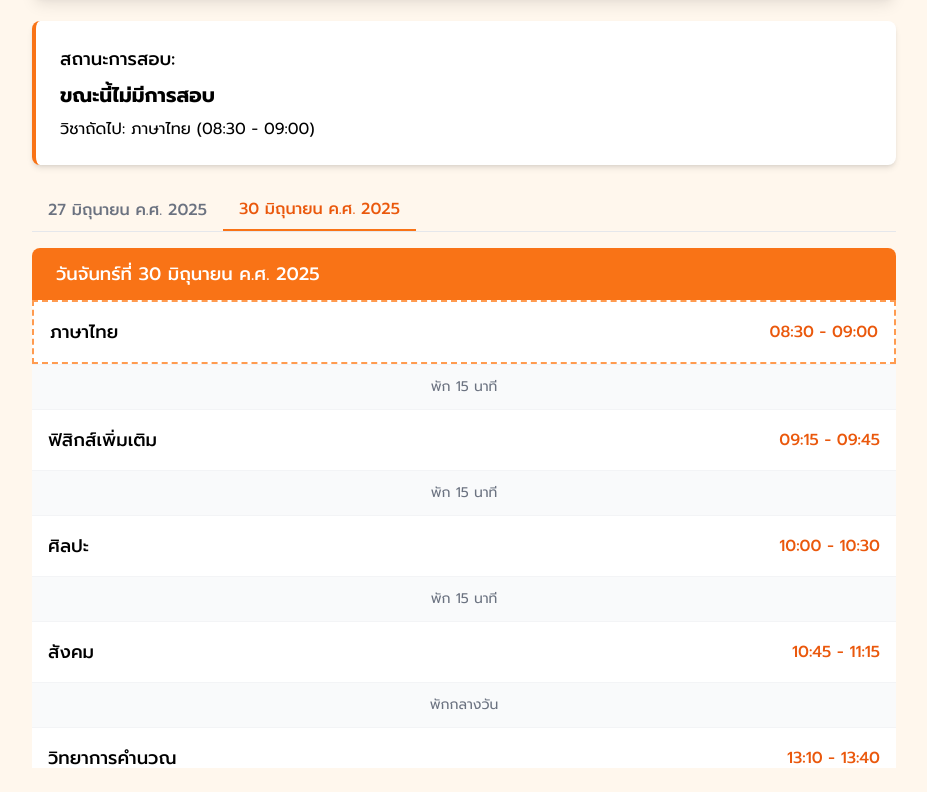
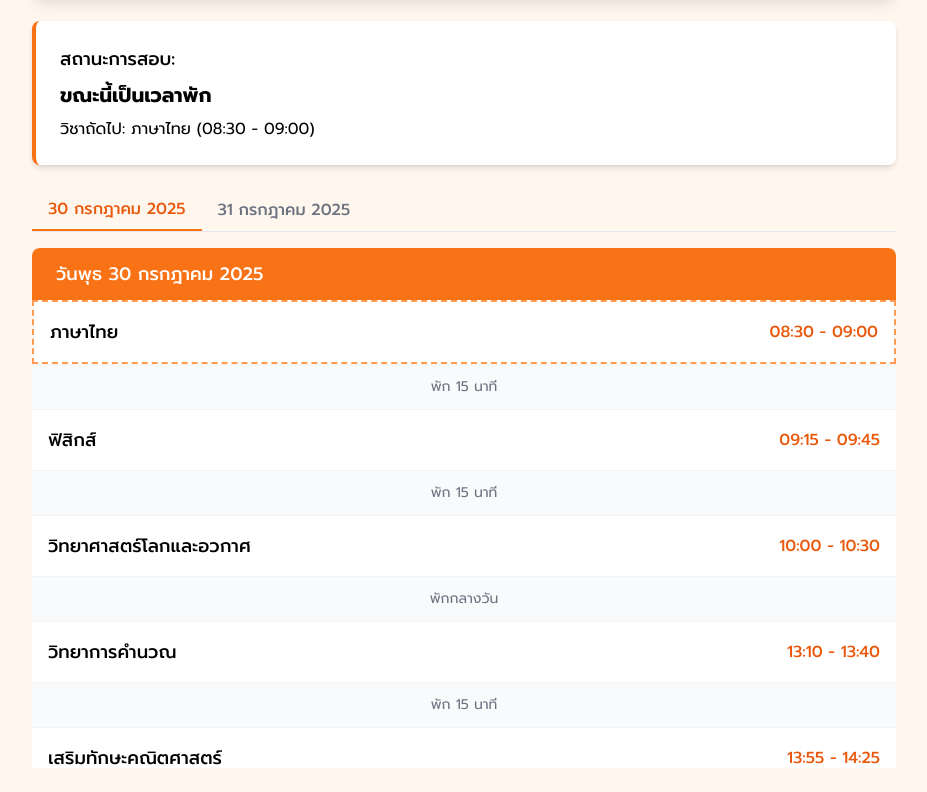
Before and after one commit to ATIWAT8774/Examjune, a plain HTML site: page index.html in a window 1280 px wide. Shown: the part 151-943 px from the top of the page, without its empty margins (176-1103 px from the left). Drawn offline with nearby package versions, Linux system fonts and the light colour scheme.

Commit message:
Update index.html

```diff
--- a/index.html
+++ b/index.html
@@ -63,66 +63,54 @@
         </div>
 
         <div class="flex mb-4 border-b border-gray-200">
-            <button id="tab-day1" class="px-4 py-2 font-medium text-gray-500 hover:text-orange-500">27 มิถุนายน ค.ศ. 2025</button>
-            <button id="tab-day2" class="px-4 py-2 font-medium text-orange-600 border-b-2 border-orange-500">30 มิถุนายน ค.ศ. 2025</button>
+            <button id="tab-day1" class="px-4 py-2 font-medium text-gray-500 hover:text-orange-500">30 กรกฎาคม 2025</button>
+            <button id="tab-day2" class="px-4 py-2 font-medium text-gray-500 hover:text-orange-500">31 กรกฎาคม 2025</button>
         </div>
 
         <div id="day1-content" class="exam-container hidden">
             <div class="bg-white rounded-lg shadow-md overflow-hidden mb-6">
                 <div class="bg-orange-500 text-white px-6 py-3 font-medium text-lg">
-                    วันพฤหัสบดีที่ 27 มิถุนายน ค.ศ. 2025
+                    วันพุธ 30 กรกฎาคม 2025
                 </div>
                 <div class="divide-y divide-gray-100">
-                    <div class="exam-item p-4 hover:bg-orange-50" data-start="08:30" data-end="09:00">
+                    <div class="exam-item p-4 hover:bg-orange-50" data-date="2025-07-30" data-start="08:30" data-end="09:00">
                         <div class="flex justify-between items-center">
-                            <div>
-                                <div class="font-medium text-lg">ภาษาอังกฤษ</div>
-                            </div>
+                            <div><div class="font-medium text-lg">ภาษาไทย</div></div>
                             <div class="text-orange-600 font-medium">08:30 - 09:00</div>
                         </div>
                     </div>
                     <div class="p-3 bg-gray-50 text-sm text-gray-500 text-center">พัก 15 นาที</div>
-                    <div class="exam-item p-4 hover:bg-orange-50" data-start="09:15" data-end="09:45">
+                    <div class="exam-item p-4 hover:bg-orange-50" data-date="2025-07-30" data-start="09:15" data-end="09:45">
                         <div class="flex justify-between items-center">
-                            <div>
-                                <div class="font-medium text-lg">คณิตศาสตร์</div>
-                            </div>
+                            <div><div class="font-medium text-lg">ฟิสิกส์</div></div>
                             <div class="text-orange-600 font-medium">09:15 - 09:45</div>
                         </div>
                     </div>
                     <div class="p-3 bg-gray-50 text-sm text-gray-500 text-center">พัก 15 นาที</div>
-                    <div class="exam-item p-4 hover:bg-orange-50" data-start="10:00" data-end="10:30">
+                    <div class="exam-item p-4 hover:bg-orange-50" data-date="2025-07-30" data-start="10:00" data-end="10:30">
                         <div class="flex justify-between items-center">
-                            <div>
-                                <div class="font-medium text-lg">วิทยาศาสตร์โลกและอวกาศ</div>
-                            </div>
+                            <div><div class="font-medium text-lg">วิทยาศาสตร์โลกและอวกาศ</div></div>
                             <div class="text-orange-600 font-medium">10:00 - 10:30</div>
                         </div>
                     </div>
-                    <div class="p-3 bg-gray-50 text-sm text-gray-500 text-center">พัก 15 นาที</div>
-                    <div class="exam-item p-4 hover:bg-orange-50" data-start="10:45" data-end="11:15">
+                    <div class="p-3 bg-gray-50 text-sm text-gray-500 text-center">พักกลางวัน</div>
+                    <div class="exam-item p-4 hover:bg-orange-50" data-date="2025-07-30" data-start="13:10" data-end="13:40">
                         <div class="flex justify-between items-center">
-                            <div>
-                                <div class="font-medium text-lg">เคมีเพิ่มเติม</div>
-                            </div>
-                            <div class="text-orange-600 font-medium">10:45 - 11:15</div>
-                        </div>
-                    </div>
-                    <div class="p-3 bg-gray-50 text-sm text-gray-500 text-center">พักกลางวัน</div>
-                    <div class="exam-item p-4 hover:bg-orange-50" data-start="13:10" data-end="13:40">
-                        <div class="flex justify-between items-center">
-                            <div>
-                                <div class="font-medium text-lg">ชีววิทยาเพิ่มเติม</div>
-                            </div>
+                            <div><div class="font-medium text-lg">วิทยาการคำนวณ</div></div>
                             <div class="text-orange-600 font-medium">13:10 - 13:40</div>
                         </div>
                     </div>
-                    <div class="p-3 bg-gray-50 text-sm text-gray-500 text-center">พัก 60 นาที</div>
-                    <div class="exam-item p-4 hover:bg-orange-50" data-start="14:40" data-end="15:10">
+                    <div class="p-3 bg-gray-50 text-sm text-gray-500 text-center">พัก 15 นาที</div>
+                    <div class="exam-item p-4 hover:bg-orange-50" data-date="2025-07-30" data-start="13:55" data-end="14:25">
                         <div class="flex justify-between items-center">
-                            <div>
-                                <div class="font-medium text-lg">ประวัติศาสตร์</div>
-                            </div>
+                            <div><div class="font-medium text-lg">เสริมทักษะคณิตศาสตร์</div></div>
+                            <div class="text-orange-600 font-medium">13:55 - 14:25</div>
+                        </div>
+                    </div>
+                     <div class="p-3 bg-gray-50 text-sm text-gray-500 text-center">พัก 15 นาที</div>
+                    <div class="exam-item p-4 hover:bg-orange-50" data-date="2025-07-30" data-start="14:40" data-end="15:10">
+                        <div class="flex justify-between items-center">
+                            <div><div class="font-medium text-lg">ประวัติศาสตร์</div></div>
                             <div class="text-orange-600 font-medium">14:40 - 15:10</div>
                         </div>
                     </div>
@@ -130,71 +118,43 @@
             </div>
         </div>
 
-        <div id="day2-content" class="exam-container">
+        <div id="day2-content" class="exam-container hidden">
             <div class="bg-white rounded-lg shadow-md overflow-hidden mb-6">
                 <div class="bg-orange-500 text-white px-6 py-3 font-medium text-lg">
-                    วันจันทร์ที่ 30 มิถุนายน ค.ศ. 2025
+                    วันพฤหัสบดี 31 กรกฎาคม 2025
                 </div>
                 <div class="divide-y divide-gray-100">
-                    <div class="exam-item p-4 hover:bg-orange-50" data-start="08:30" data-end="09:00">
+                    <div class="exam-item p-4 hover:bg-orange-50" data-date="2025-07-31" data-start="10:00" data-end="10:30">
                         <div class="flex justify-between items-center">
-                            <div>
-                                <div class="font-medium text-lg">ภาษาไทย</div>
-                            </div>
-                            <div class="text-orange-600 font-medium">08:30 - 09:00</div>
-                        </div>
-                    </div>
-                    <div class="p-3 bg-gray-50 text-sm text-gray-500 text-center">พัก 15 นาที</div>
-                    <div class="exam-item p-4 hover:bg-orange-50" data-start="09:15" data-end="09:45">
-                        <div class="flex justify-between items-center">
-                            <div>
-                                <div class="font-medium text-lg">ฟิสิกส์เพิ่มเติม</div>
-                            </div>
-                            <div class="text-orange-600 font-medium">09:15 - 09:45</div>
-                        </div>
-                    </div>
-                    <div class="p-3 bg-gray-50 text-sm text-gray-500 text-center">พัก 15 นาที</div>
-                    <div class="exam-item p-4 hover:bg-orange-50" data-start="10:00" data-end="10:30">
-                        <div class="flex justify-between items-center">
-                            <div>
-                                <div class="font-medium text-lg">ศิลปะ</div>
-                            </div>
+                            <div><div class="font-medium text-lg">ภาษาอังกฤษ</div></div>
                             <div class="text-orange-600 font-medium">10:00 - 10:30</div>
                         </div>
                     </div>
-                    <div class="p-3 bg-gray-50 text-sm text-gray-500 text-center">พัก 15 นาที</div>
-                    <div class="exam-item p-4 hover:bg-orange-50" data-start="10:45" data-end="11:15">
+                    <div class="p-3 bg-gray-50 text-sm text-gray-500 text-center">พัก 45 นาที</div>
+                    <div class="exam-item p-4 hover:bg-orange-50" data-date="2025-07-31" data-start="11:15" data-end="11:45">
                         <div class="flex justify-between items-center">
-                            <div>
-                                <div class="font-medium text-lg">สังคม</div>
-                            </div>
-                            <div class="text-orange-600 font-medium">10:45 - 11:15</div>
+                            <div><div class="font-medium text-lg">คณิตศาสตร์</div></div>
+                            <div class="text-orange-600 font-medium">11:15 - 11:45</div>
                         </div>
                     </div>
                     <div class="p-3 bg-gray-50 text-sm text-gray-500 text-center">พักกลางวัน</div>
-                    <div class="exam-item p-4 hover:bg-orange-50" data-start="13:10" data-end="13:40">
+                    <div class="exam-item p-4 hover:bg-orange-50" data-date="2025-07-31" data-start="13:10" data-end="13:40">
                         <div class="flex justify-between items-center">
-                            <div>
-                                <div class="font-medium text-lg">วิทยาการคำนวณ</div>
-                            </div>
+                            <div><div class="font-medium text-lg">เคมีเพิ่มเติม</div></div>
                             <div class="text-orange-600 font-medium">13:10 - 13:40</div>
                         </div>
                     </div>
                     <div class="p-3 bg-gray-50 text-sm text-gray-500 text-center">พัก 15 นาที</div>
-                    <div class="exam-item p-4 hover:bg-orange-50" data-start="13:55" data-end="14:25">
+                    <div class="exam-item p-4 hover:bg-orange-50" data-date="2025-07-31" data-start="13:55" data-end="14:25">
                         <div class="flex justify-between items-center">
-                            <div>
-                                <div class="font-medium text-lg">เสริมทักษะคณิตศาสตร์</div>
-                            </div>
+                            <div><div class="font-medium text-lg">ชีววิทยาเพิ่มเติม</div></div>
                             <div class="text-orange-600 font-medium">13:55 - 14:25</div>
                         </div>
                     </div>
                     <div class="p-3 bg-gray-50 text-sm text-gray-500 text-center">พัก 15 นาที</div>
-                    <div class="exam-item p-4 hover:bg-orange-50" data-start="14:40" data-end="15:10">
+                    <div class="exam-item p-4 hover:bg-orange-50" data-date="2025-07-31" data-start="14:40" data-end="15:10">
                         <div class="flex justify-between items-center">
-                            <div>
-                                <div class="font-medium text-lg">สุขศึกษาและพลศึกษา</div>
-                            </div>
+                            <div><div class="font-medium text-lg">สังคมศึกษา</div></div>
                             <div class="text-orange-600 font-medium">14:40 - 15:10</div>
                         </div>
                     </div>
@@ -204,31 +164,41 @@
     </div>
 
     <script>
-        // Tab switching
-        document.getElementById('tab-day1').addEventListener('click', function() {
-            document.getElementById('day1-content').classList.remove('hidden');
-            document.getElementById('day2-content').classList.add('hidden');
-            document.getElementById('tab-day1').classList.add('text-orange-600', 'border-orange-500', 'border-b-2');
-            document.getElementById('tab-day1').classList.remove('text-gray-500');
-            document.getElementById('tab-day2').classList.add('text-gray-500');
-            document.getElementById('tab-day2').classList.remove('text-orange-600', 'border-orange-500', 'border-b-2');
-        });
+        const tabDay1 = document.getElementById('tab-day1');
+        const tabDay2 = document.getElementById('tab-day2');
+        const contentDay1 = document.getElementById('day1-content');
+        const contentDay2 = document.getElementById('day2-content');
 
-        document.getElementById('tab-day2').addEventListener('click', function() {
-            document.getElementById('day1-content').classList.add('hidden');
-            document.getElementById('day2-content').classList.remove('hidden');
-            document.getElementById('tab-day2').classList.add('text-orange-600', 'border-orange-500', 'border-b-2');
-            document.getElementById('tab-day2').classList.remove('text-gray-500');
-            document.getElementById('tab-day1').classList.add('text-gray-500');
-            document.getElementById('tab-day1').classList.remove('text-orange-600', 'border-orange-500', 'border-b-2');
-        });
+        function setActiveTab(activeTab) {
+            const tabs = [tabDay1, tabDay2];
+            const contents = [contentDay1, contentDay2];
+
+            tabs.forEach(tab => {
+                tab.classList.remove('text-orange-600', 'border-b-2', 'border-orange-500');
+                tab.classList.add('text-gray-500');
+            });
+
+            contents.forEach(content => content.classList.add('hidden'));
+
+            if (activeTab === 1) {
+                tabDay1.classList.add('text-orange-600', 'border-b-2', 'border-orange-500');
+                tabDay1.classList.remove('text-gray-500');
+                contentDay1.classList.remove('hidden');
+            } else if (activeTab === 2) {
+                tabDay2.classList.add('text-orange-600', 'border-b-2', 'border-orange-500');
+                tabDay2.classList.remove('text-gray-500');
+                contentDay2.classList.remove('hidden');
+            }
+        }
+
+        tabDay1.addEventListener('click', () => setActiveTab(1));
+        tabDay2.addEventListener('click', () => setActiveTab(2));
 
         // Date and time functions
         function updateDateTime() {
             const now = new Date();
-            // Display date using C.E. year
             const options = { weekday: 'long', year: 'numeric', month: 'long', day: 'numeric' };
-            document.getElementById('current-date').textContent = now.toLocaleDateString('th-TH', options).replace('พ.ศ.', 'ค.ศ.'); // Replace B.E. with C.E.
+            document.getElementById('current-date').textContent = now.toLocaleDateString('th-TH-u-nu-latn', options);
 
             const hours = now.getHours().toString().padStart(2, '0');
             const minutes = now.getMinutes().toString().padStart(2, '0');
@@ -240,68 +210,73 @@
 
         // Exam schedule data
         const examSchedule = {
-            "2025-06-27": [ // Changed to C.E. year
-                { subject: "ภาษาอังกฤษ", start: "08:30", end: "09:00" },
-                { subject: "คณิตศาสตร์", start: "09:15", end: "09:45" },
+            "2025-07-30": [
+                { subject: "ภาษาไทย", start: "08:30", end: "09:00" },
+                { subject: "ฟิสิกส์", start: "09:15", end: "09:45" },
                 { subject: "วิทยาศาสตร์โลกและอวกาศ", start: "10:00", end: "10:30" },
-                { subject: "เคมีเพิ่มเติม", start: "10:45", end: "11:15" },
-                { subject: "ชีววิทยาเพิ่มเติม", start: "13:10", end: "13:40" },
+                { subject: "วิทยาการคำนวณ", start: "13:10", end: "13:40" },
+                { subject: "เสริมทักษะคณิตศาสตร์", start: "13:55", end: "14:25" },
                 { subject: "ประวัติศาสตร์", start: "14:40", end: "15:10" }
             ],
-            "2025-06-30": [ // Changed to C.E. year
-                { subject: "ภาษาไทย", start: "08:30", end: "09:00" },
-                { subject: "ฟิสิกส์เพิ่มเติม", start: "09:15", end: "09:45" },
-                { subject: "ศิลปะ", start: "10:00", end: "10:30" },
-                { subject: "สังคม", start: "10:45", end: "11:15" },
-                { subject: "วิทยาการคำนวณ", start: "13:10", end: "13:40" },
-                { subject: "เสริมทักษะคณิตศาสตร์", start: "13:55", end: "14:25" },
-                { subject: "สุขศึกษาและพลศึกษา", start: "14:40", end: "15:10" }
+            "2025-07-31": [
+                { subject: "ภาษาอังกฤษ", start: "10:00", end: "10:30" },
+                { subject: "คณิตศาสตร์", start: "11:15", end: "11:45" },
+                { subject: "เคมีเพิ่มเติม", start: "13:10", end: "13:40" },
+                { subject: "ชีววิทยาเพิ่มเติม", start: "13:55", end: "14:25" },
+                { subject: "สังคมศึกษา", start: "14:40", end: "15:10" }
             ]
         };
 
         // Function to update exam status and active tab
+        let initialLoad = true;
         function updateExamStatus(now) {
-            const day = now.getDate();
-            const month = now.getMonth() + 1; // Month is 0-indexed
             const year = now.getFullYear();
+            const month = (now.getMonth() + 1).toString().padStart(2, '0');
+            const day = now.getDate().toString().padStart(2, '0');
+            const todayFormatted = `${year}-${month}-${day}`;
 
-            const todayFormatted = `${year}-${month.toString().padStart(2, '0')}-${day.toString().padStart(2, '0')}`;
+            let todaySchedule = examSchedule[todayFormatted];
+            let dateKey = todayFormatted;
 
-            let todaySchedule;
-            let dateKey;
-
-            // This part ensures the correct tab is active based on the current date
-            if (todayFormatted === "2025-06-27") {
-                todaySchedule = examSchedule["2025-06-27"];
-                dateKey = "2025-06-27";
-                document.getElementById('tab-day1').click(); // Activate Day 1 tab
-            } else if (todayFormatted === "2025-06-30") {
-                todaySchedule = examSchedule["2025-06-30"];
-                dateKey = "2025-06-30";
-                document.getElementById('tab-day2').click(); // Activate Day 2 tab
-            } else {
-                // If it's not an exam day, default to Day 2 (30 June 2025) as it's the more "current" of the two listed
-                todaySchedule = examSchedule["2025-06-30"];
-                dateKey = "2025-06-30";
-                document.getElementById('tab-day2').click(); // Activate Day 2 tab by default
+            if (initialLoad) {
+                if (todayFormatted === "2025-07-30") {
+                    setActiveTab(1);
+                } else if (todayFormatted === "2025-07-31") {
+                    setActiveTab(2);
+                } else {
+                    // Default to the first tab if not an exam day
+                    setActiveTab(1);
+                    // On non-exam days, we can show status relative to the first exam day
+                    todaySchedule = examSchedule["2025-07-30"];
+                    dateKey = "2025-07-30";
+                }
+                initialLoad = false;
             }
 
-            const currentHour = now.getHours();
-            const currentMinute = now.getMinutes();
-            const currentTimeString = `${currentHour.toString().padStart(2, '0')}:${currentMinute.toString().padStart(2, '0')}`;
+            // If it's not an exam day, don't proceed with status updates
+            if (!examSchedule[todayFormatted]) {
+                 document.getElementById('current-status').textContent = "วันนี้ไม่มีการสอบ";
+                 document.getElementById('next-exam').textContent = "โปรดดูตารางสอบในแท็บถัดไป";
+                 // Clear highlights
+                 document.querySelectorAll('.exam-item').forEach(item => {
+                    item.classList.remove('current-exam', 'next-exam');
+                });
+                 return;
+            }
 
-            // Reset all exam items
-            document.querySelectorAll('.exam-item').forEach(item => {
+            const currentTimeString = now.toLocaleTimeString('en-GB', { hour: '2-digit', minute: '2-digit' });
+
+            // Reset highlights for the current day
+            document.querySelectorAll(`.exam-item[data-date="${dateKey}"]`).forEach(item => {
                 item.classList.remove('current-exam', 'next-exam');
             });
 
-            // Find current and next exams
             let currentExam = null;
             let nextExam = null;
 
             for (let i = 0; i < todaySchedule.length; i++) {
                 const exam = todaySchedule[i];
-                if (currentTimeString >= exam.start && currentTimeString <= exam.end) {
+                if (currentTimeString >= exam.start && currentTimeString < exam.end) {
                     currentExam = exam;
                     nextExam = todaySchedule[i + 1] || null;
                     break;
@@ -311,39 +286,26 @@
                 }
             }
 
-            // Update status display
             const statusElement = document.getElementById('current-status');
             const nextExamElement = document.getElementById('next-exam');
 
             if (currentExam) {
                 statusElement.textContent = `ขณะนี้กำลังสอบวิชา: ${currentExam.subject}`;
-
-                // Highlight current exam in the table
-                document.querySelectorAll(`#${dateKey === '2025-06-27' ? 'day1-content' : 'day2-content'} .exam-item[data-start="${currentExam.start}"][data-end="${currentExam.end}"]`).forEach(item => {
-                    item.classList.add('current-exam');
-                });
+                document.querySelector(`.exam-item[data-start="${currentExam.start}"]`).classList.add('current-exam');
 
                 if (nextExam) {
                     nextExamElement.textContent = `วิชาถัดไป: ${nextExam.subject} (${nextExam.start} - ${nextExam.end})`;
-
-                    // Highlight next exam in the table
-                    document.querySelectorAll(`#${dateKey === '2025-06-27' ? 'day1-content' : 'day2-content'} .exam-item[data-start="${nextExam.start}"][data-end="${nextExam.end}"]`).forEach(item => {
-                        item.classList.add('next-exam');
-                    });
+                    document.querySelector(`.exam-item[data-start="${nextExam.start}"]`).classList.add('next-exam');
                 } else {
                     nextExamElement.textContent = "ไม่มีการสอบถัดไปในวันนี้";
                 }
             } else if (nextExam) {
-                statusElement.textContent = "ขณะนี้ไม่มีการสอบ";
+                statusElement.textContent = "ขณะนี้เป็นเวลาพัก";
                 nextExamElement.textContent = `วิชาถัดไป: ${nextExam.subject} (${nextExam.start} - ${nextExam.end})`;
-
-                // Highlight next exam in the table
-                document.querySelectorAll(`#${dateKey === '2025-06-27' ? 'day1-content' : 'day2-content'} .exam-item[data-start="${nextExam.start}"][data-end="${nextExam.end}"]`).forEach(item => {
-                    item.classList.add('next-exam');
-                });
+                document.querySelector(`.exam-item[data-start="${nextExam.start}"]`).classList.add('next-exam');
             } else {
-                statusElement.textContent = "ไม่มีการสอบในขณะนี้";
-                nextExamElement.textContent = "ไม่มีการสอบที่กำลังจะมาถึงในวันนี้";
+                statusElement.textContent = "การสอบสำหรับวันนี้สิ้นสุดแล้ว";
+                nextExamElement.textContent = "ขอให้โชคดีกับการสอบในวันถัดไป!";
             }
         }
 
```
